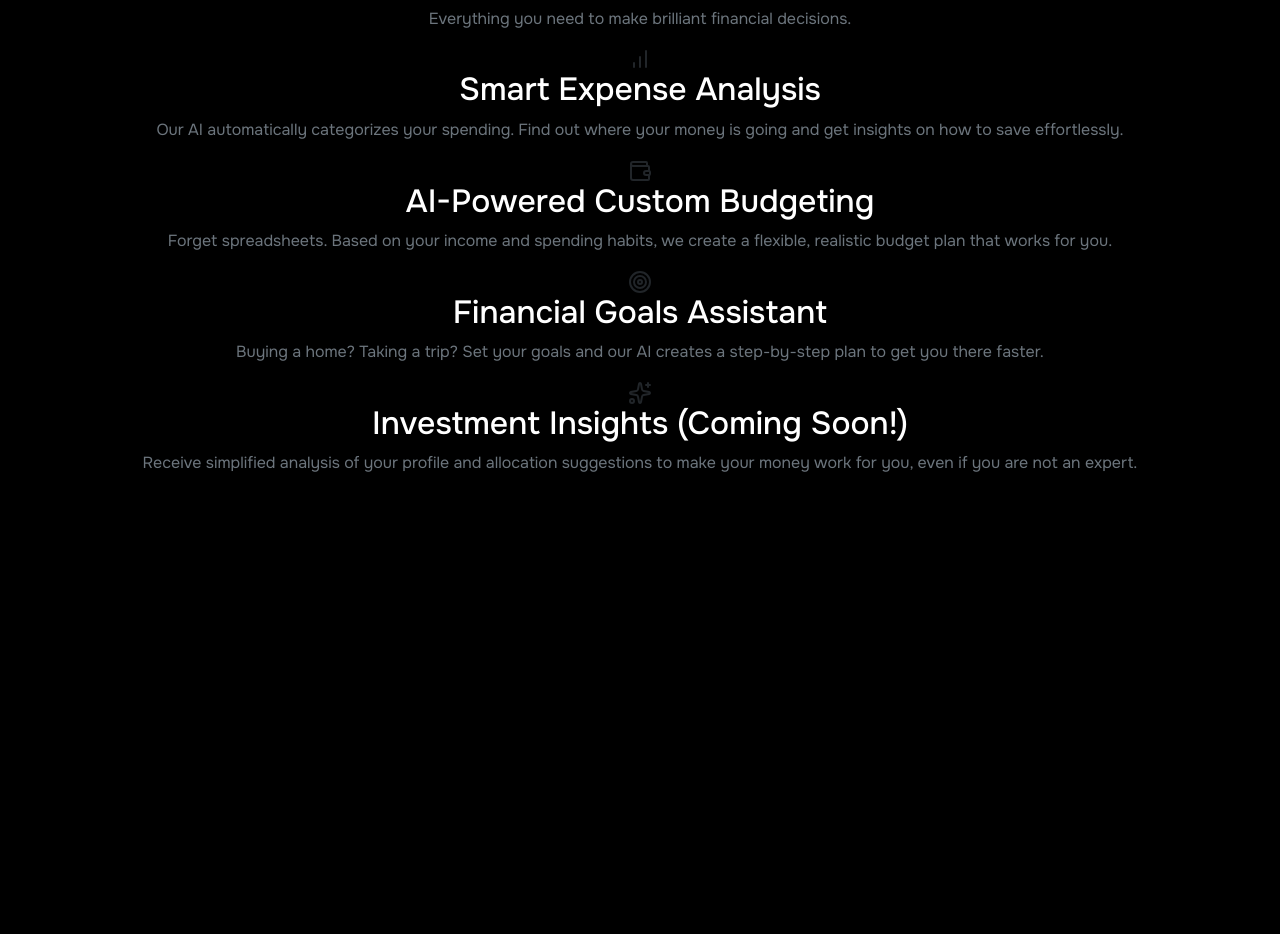
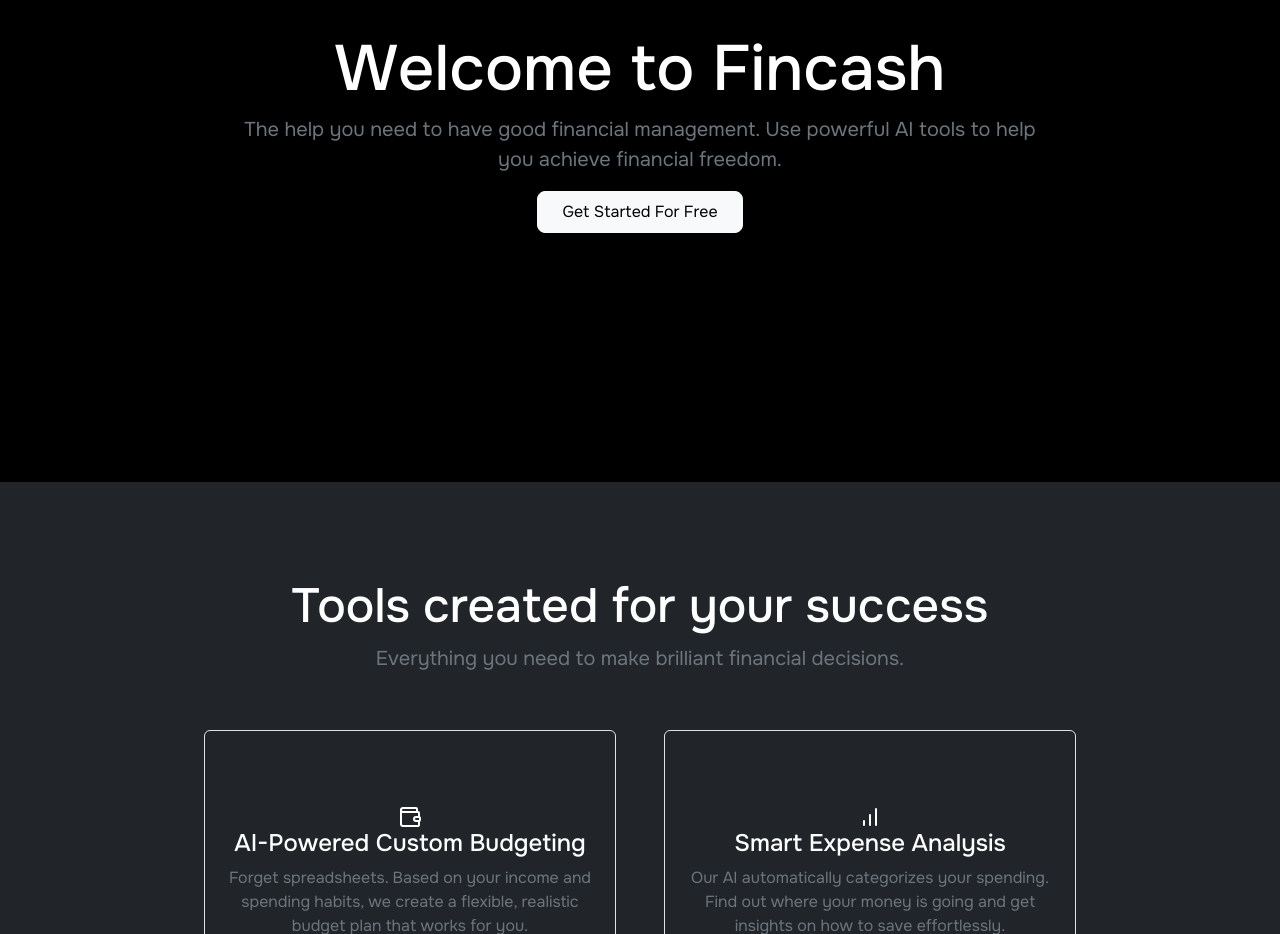
Before and after one commit to NEW-FINCASH/New-Fincash-Frontend, a React (Vite) app: page / in a window 1280 px wide. Shown: the part 298-1232 px from the top of the page. Before the commit the page ends 800 px from the top, so only its background shows below. Built offline with nearby package versions, Linux system fonts and the light colour scheme.

Commit message:
style: enhance Welcome page layout and content with improved typography and additional features

```diff
--- a/src/pages/Welcome.tsx
+++ b/src/pages/Welcome.tsx
@@ -7,34 +7,38 @@
         <>
             <Header />
             <div className="d-flex flex-column justify-content-center align-items-center vw-100" style={{ minHeight: "calc(100vh - 80px)" }}>
-                <div className="d-flex flex-column justify-content-center align-items-center text-center">
-                    <h1 className="text-white">Welcome to Fincash</h1>
-                    <p className="text-secondary w-75">The help you need to have good financial management. Use powerful AI tools to help you achieve financial freedom.</p>
-                    <Link to="" className="text-decoration-none btn btn-light rounded-3 px-4">Get Started For Free</Link  >
+                <div className="d-flex flex-column justify-content-center align-items-center text-center" style={{ minHeight: "calc(100vh - 100px)" }}>
+                    <h1 className="text-white" style={{ fontSize: "4rem" }}>Welcome to Fincash</h1>
+                    <p className="text-secondary w-75 fs-5">The help you need to have good financial management. Use powerful AI tools to help you achieve financial freedom.</p>
+                    <Link to="" className="text-decoration-none btn btn-light rounded-3 px-4 py-2">Get Started For Free</Link  >
                 </div>
-                <div className="d-flex flex-column justify-content-center align-items-center text-center">
-                    <h1 className="text-white">Tools created for your success</h1>
-                    <p className="text-secondary w-75">Everything you need to make brilliant financial decisions.</p>
-                    <div className="">
-                        <div className="">
-                            <BarChart className=""></BarChart>
-                            <h2 className="text-white">Smart Expense Analysis</h2>
-                            <p className="text-secondary">Our AI automatically categorizes your spending. Find out where your money is going and get insights on how to save effortlessly.</p>
+                <div className="d-flex flex-column justify-content-center align-items-center text-center bg-dark p-5">
+                    <h1 className="text-white mt-5" style={{ fontSize: "3rem" }}>Tools created for your success</h1>
+                    <p className="text-secondary fs-5 w-75 mb-5">Everything you need to make brilliant financial decisions.</p>
+                    <div className="d-flex flex-column justify-content-center align-items-center gap-5 p-2 w-75">
+                        <div className="d-flex justify-content-center align-items-center gap-5">
+                            <div className="border rounded p-3 w-50 d-flex flex-column justify-content-center align-items-center" style={{ height: "300px" }}>
+                                <Wallet className="text-white"></Wallet>
+                                <h2 className="text-white fs-4">AI-Powered Custom Budgeting</h2>
+                                <p className="text-secondary fs-6">Forget spreadsheets. Based on your income and spending habits, we create a flexible, realistic budget plan that works for you.</p>
+                            </div>
+                            <div className="border rounded p-3 w-50 d-flex flex-column justify-content-center align-items-center" style={{ height: "300px" }}>
+                                <BarChart className="text-white"></BarChart>
+                                <h2 className="text-white fs-4">Smart Expense Analysis</h2>
+                                <p className="text-secondary fs-6">Our AI automatically categorizes your spending. Find out where your money is going and get insights on how to save effortlessly.</p>
+                            </div>
                         </div>
-                        <div className="">
-                            <Wallet className=""></Wallet>
-                            <h2 className="text-white">AI-Powered Custom Budgeting</h2>
-                            <p className="text-secondary">Forget spreadsheets. Based on your income and spending habits, we create a flexible, realistic budget plan that works for you.</p>
-                        </div>
-                        <div className="">
-                            <Target className=""></Target>
-                            <h2 className="text-white">Financial Goals Assistant</h2>
-                            <p className="text-secondary">Buying a home? Taking a trip? Set your goals and our AI creates a step-by-step plan to get you there faster.</p>
-                        </div>
-                        <div className="">
-                            <Sparkles className=""></Sparkles>
-                            <h2 className="text-white">Investment Insights (Coming Soon!)</h2>
-                            <p className="text-secondary">Receive simplified analysis of your profile and allocation suggestions to make your money work for you, even if you are not an expert.</p>
+                        <div className="d-flex justify-content-center align-items-center gap-5">
+                            <div className="border rounded p-3 w-50 d-flex flex-column justify-content-center align-items-center" style={{ height: "300px" }}>
+                                <Target className="text-white"></Target>
+                                <h2 className="text-white fs-4">Financial Goals Assistant</h2>
+                                <p className="text-secondary fs-6">Buying a home? Taking a trip? Set your goals and our AI creates a step-by-step plan to get you there faster.</p>
+                            </div>
+                            <div className="border rounded p-3 w-50 d-flex flex-column justify-content-center align-items-center" style={{ height: "300px" }}>
+                                <Sparkles className="text-white"></Sparkles>
+                                <h2 className="text-white fs-4">Investment Insights (Coming Soon!)</h2>
+                                <p className="text-secondary fs-6">Receive simplified analysis of your profile and allocation suggestions to make your money work for you, even if you are not an expert.</p>
+                            </div>
                         </div>
                     </div>
                </div>
```
